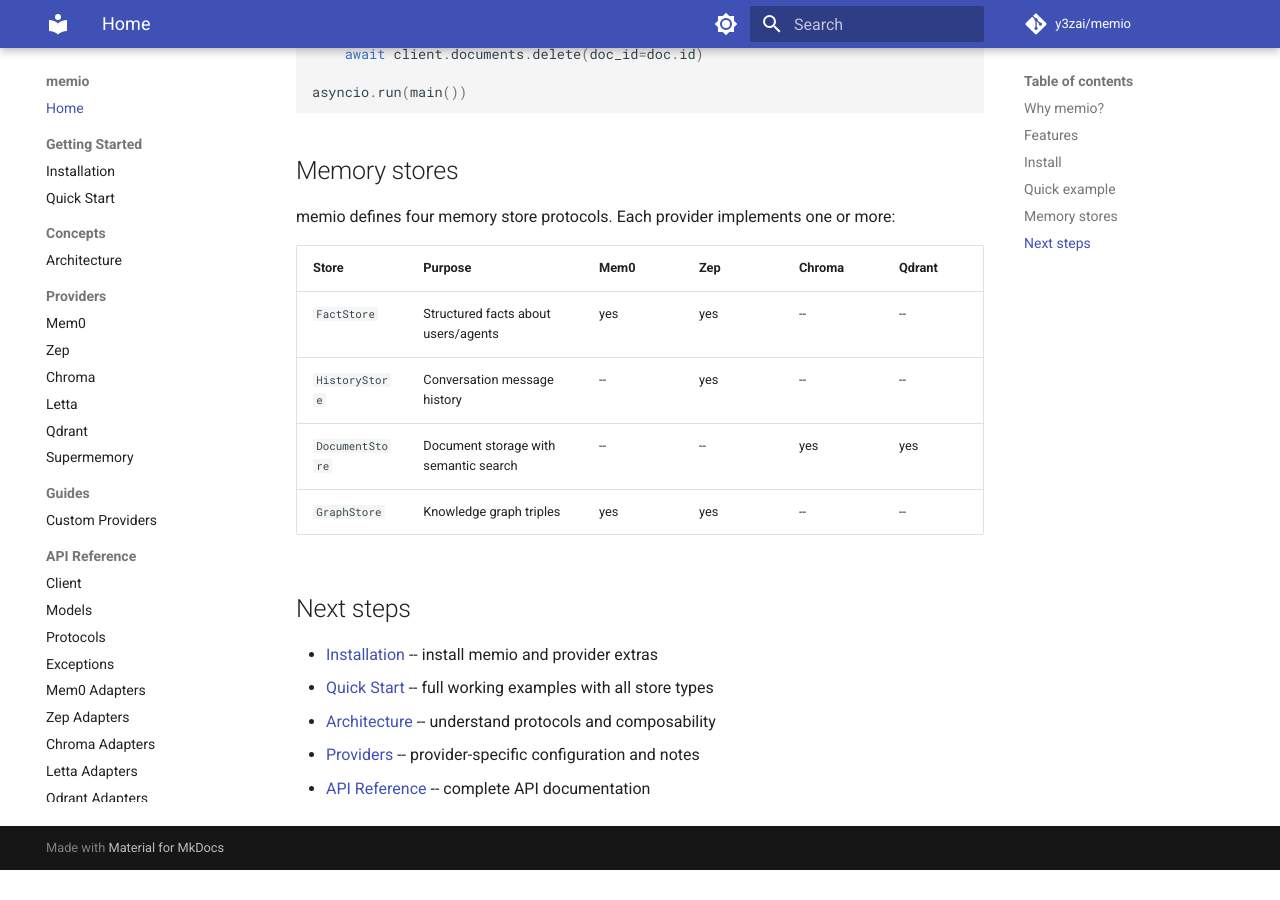
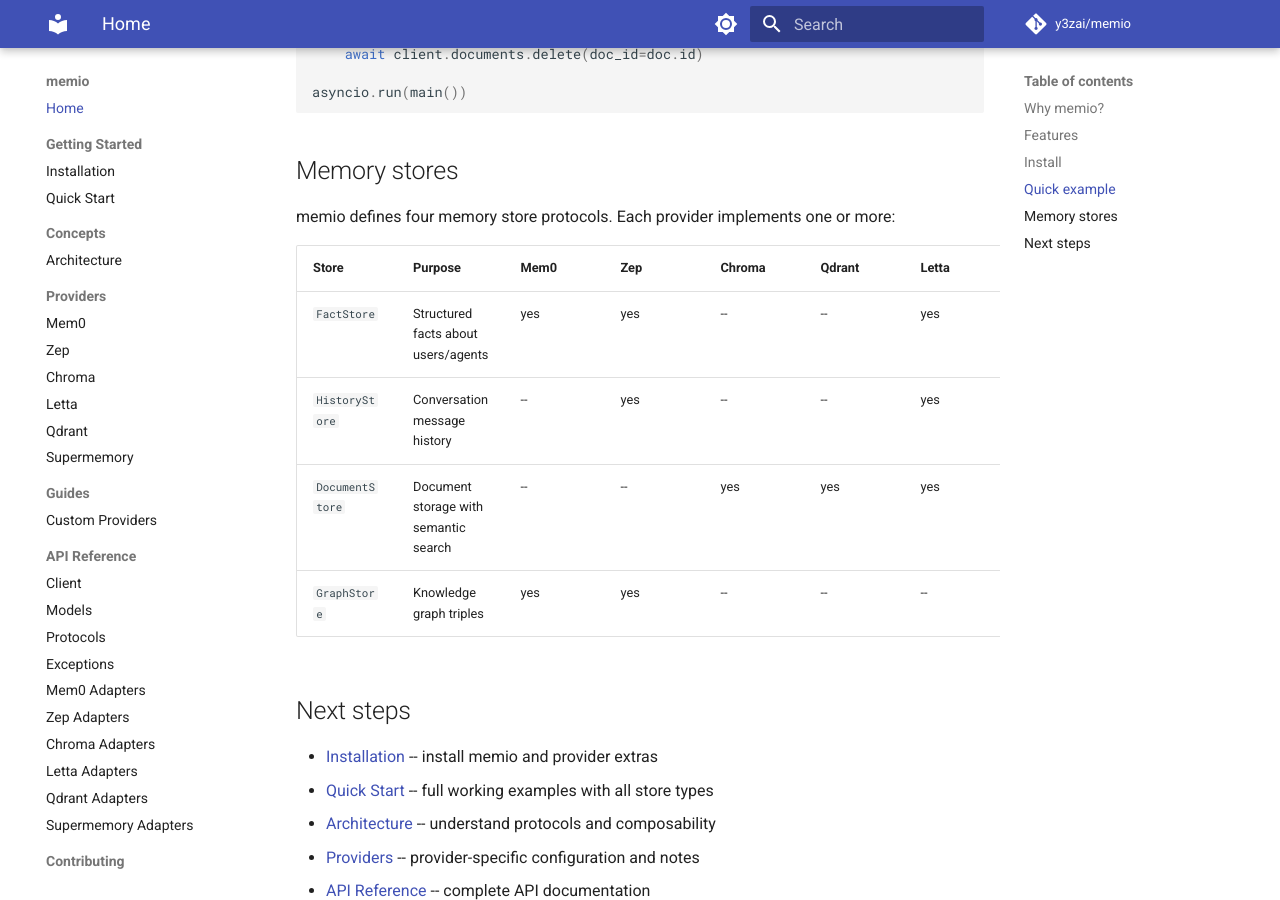
Before and after one commit to y3zai/memio, an MkDocs documentation site: the page built from docs/index.md, in a window 1280 px wide and 900 px high, scrolled down 1645 px. Built offline with MkDocs 1.6.1 and Material for MkDocs 9.7.7, drawn with Linux system fonts in a browser that asks for light colours; comment, search, counter and statistics services are not loaded; before the commit the page ends 2515 px from its top, so only the background shows below that.

Commit message:
docs: expand provider support table in index.md to include Letta and Supermemory; improve integration test polling diagnostics
Agent-Logs-Url: https://github.com/y3zai/memio/sessions/ea55b05c-6cd8-4690-9fb2-97fc5e805950

Co-authored-by: DavyMorgan <27959377+DavyMorgan@users.noreply.github.com>

```diff
--- a/docs/index.md
+++ b/docs/index.md
@@ -69,12 +69,12 @@ asyncio.run(main())
 
 memio defines four memory store protocols. Each provider implements one or more:
 
-| Store | Purpose | Mem0 | Zep | Chroma | Qdrant |
-|-------|---------|------|-----|--------|--------|
-| `FactStore` | Structured facts about users/agents | yes | yes | -- | -- |
-| `HistoryStore` | Conversation message history | -- | yes | -- | -- |
-| `DocumentStore` | Document storage with semantic search | -- | -- | yes | yes |
-| `GraphStore` | Knowledge graph triples | yes | yes | -- | -- |
+| Store | Purpose | Mem0 | Zep | Chroma | Qdrant | Letta | Supermemory |
+|-------|---------|------|-----|--------|--------|-------|-------------|
+| `FactStore` | Structured facts about users/agents | yes | yes | -- | -- | yes | yes |
+| `HistoryStore` | Conversation message history | -- | yes | -- | -- | yes | -- |
+| `DocumentStore` | Document storage with semantic search | -- | -- | yes | yes | yes | yes |
+| `GraphStore` | Knowledge graph triples | yes | yes | -- | -- | -- | -- |
 
 ## Next steps
 
```
Also changed, not shown: 1 other file.
